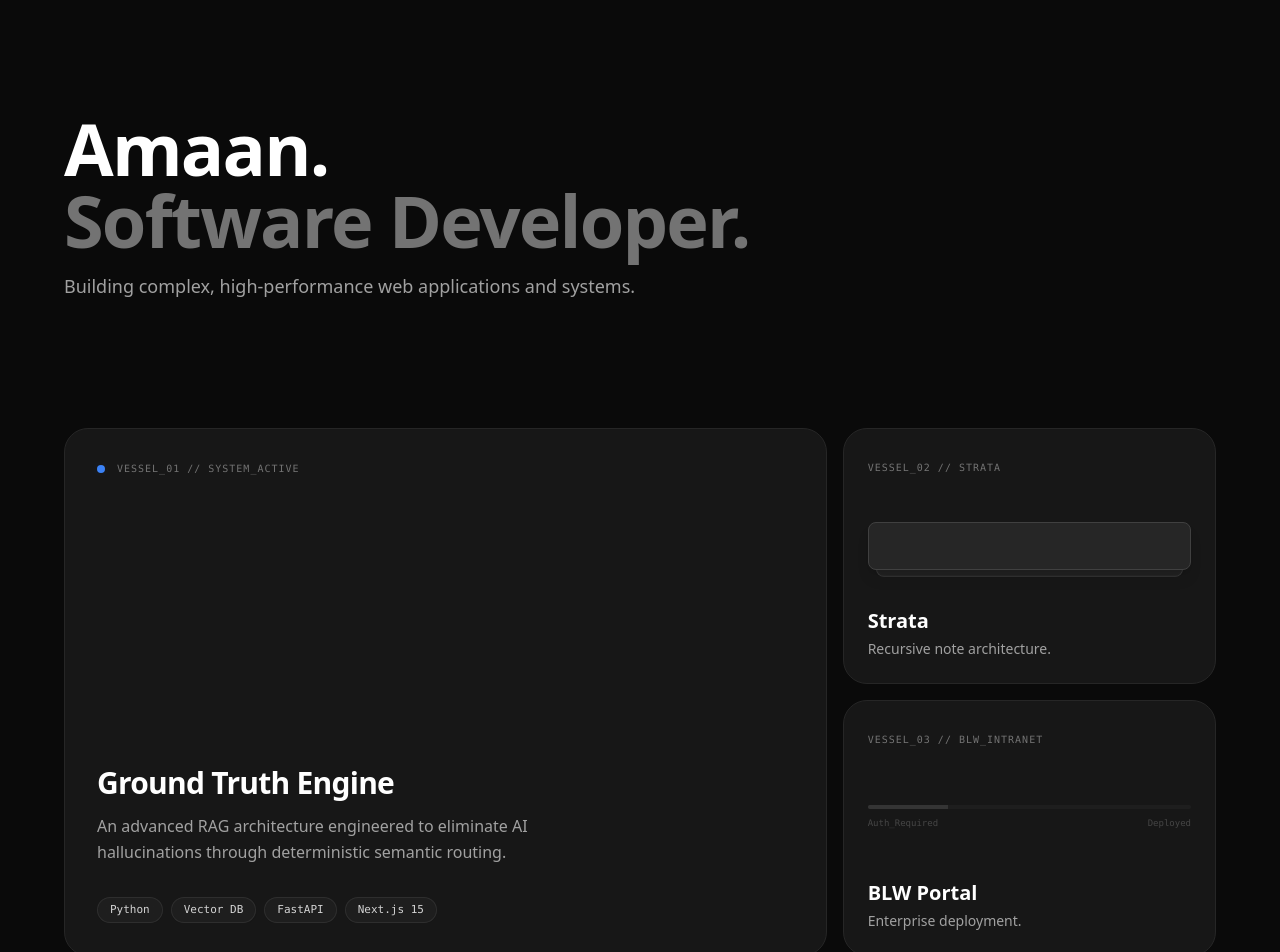
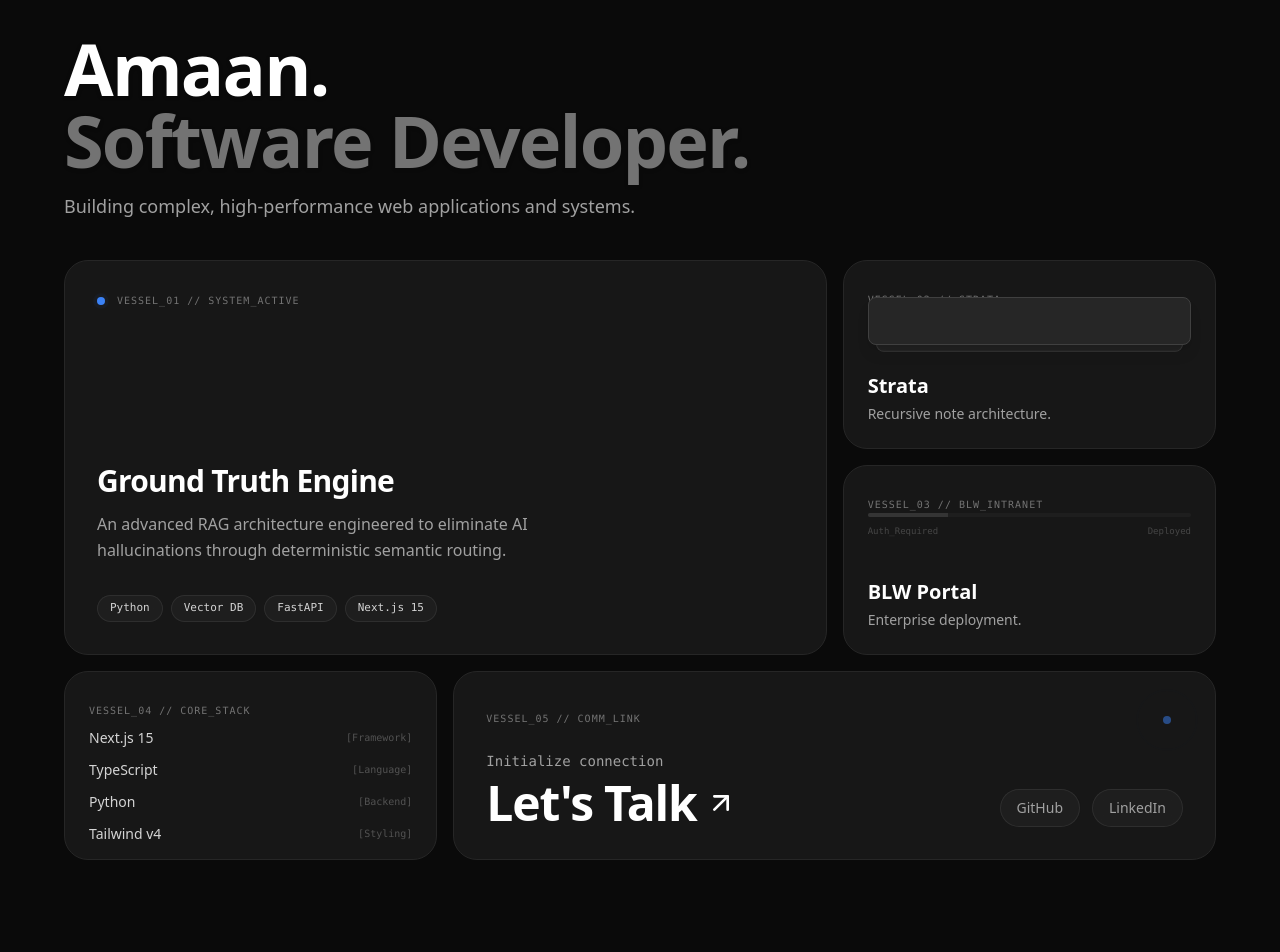
Before and after one commit to amaaxx/horcrux, a Next.js app in the folder frontend/: page / in a window 1280 px wide. Shown: the top 952 px of the page. After the commit the page ends 892 px from the top, so only its background shows below. Built offline with nearby package versions, Linux system fonts and the light colour scheme.

Commit message:
style: fix grid flexbox overflows and unify visual environment

```diff
--- a/frontend/app/page.tsx
+++ b/frontend/app/page.tsx
@@ -4,14 +4,11 @@ import Link from "next/link";
 import { motion, Variants } from "framer-motion";
 
 export default function Home() {
-  // Animation settings for the staggered grid loading
   const container: Variants = {
     hidden: { opacity: 0 },
     show: {
       opacity: 1,
-      transition: {
-        staggerChildren: 0.15,
-      },
+      transition: { staggerChildren: 0.15 },
     },
   };
 
@@ -25,17 +22,22 @@ export default function Home() {
   };
 
   return (
-    <main className="min-h-screen bg-background text-white p-4 md:p-8 font-sans selection:bg-accent selection:text-white">
-      <div className="max-w-6xl mx-auto space-y-12">
+    <main className="relative min-h-[100dvh] flex flex-col justify-center bg-background text-white p-4 md:p-8 font-sans selection:bg-accent selection:text-white overflow-hidden">
+
+      {/* Unified Environment: Radial Spotlight & Grid */}
+      <div className="absolute inset-0 bg-[radial-gradient(ellipse_at_center,_var(--tw-gradient-stops))] from-neutral-800/20 via-background to-background pointer-events-none z-0" />
+      <div className="absolute inset-0 bg-grid-white/[0.01] bg-[size:30px_30px] pointer-events-none z-0" />
+
+      <div className="max-w-6xl w-full mx-auto space-y-8 md:space-y-10 py-10 md:py-0 relative z-10">
 
         {/* HERO SECTION */}
         <motion.header
           initial={{ opacity: 0, y: -20 }}
           animate={{ opacity: 1, y: 0 }}
           transition={{ duration: 0.5 }}
-          className="py-20"
+          className="pt-4 md:pt-0"
         >
-          <h1 className="text-5xl md:text-7xl font-bold tracking-tight mb-4">
+          <h1 className="text-5xl md:text-6xl lg:text-7xl font-bold tracking-tight mb-4 drop-shadow-sm">
             Amaan. <br className="hidden md:block" />
             <span className="text-neutral-500">Software Developer.</span>
           </h1>
@@ -49,21 +51,16 @@ export default function Home() {
           variants={container}
           initial="hidden"
           animate="show"
-          className="grid grid-cols-1 md:grid-cols-3 md:grid-rows-3 gap-4 h-auto md:h-[800px]"
+          className="grid grid-cols-1 md:grid-cols-3 md:grid-rows-3 gap-4 h-auto md:h-[65vh] md:min-h-[600px] md:max-h-[800px]"
         >
 
-          {/* ========================================== */}
-          {/* VESSEL 01: Ground Truth Engine (Main Card) */}
-          {/* ========================================== */}
+          {/* VESSEL 01: Ground Truth Engine */}
           <Link href="/vessel/ground-truth-engine" className="md:col-span-2 md:row-span-2 block">
             <motion.div
               variants={item}
               className="relative overflow-hidden bg-surface border border-border rounded-3xl p-8 h-full flex flex-col justify-end transition-all duration-300 hover:border-neutral-600 active:scale-[0.98] active:border-neutral-500 group"
             >
-              {/* Hover Gradient Glow */}
               <div className="absolute inset-0 bg-gradient-to-br from-accent/10 to-transparent opacity-0 group-hover:opacity-100 transition-opacity duration-700" />
-
-              {/* Top Status Indicator */}
               <div className="absolute top-8 left-8 flex items-center gap-3">
                 <span className="relative flex h-2 w-2">
                   <span className="animate-ping absolute inline-flex h-full w-full rounded-full bg-accent opacity-75"></span>
@@ -73,23 +70,16 @@ export default function Home() {
                   Vessel_01 // System_Active
                 </span>
               </div>
-
-              {/* Core Content */}
-              <div className="relative z-10 mt-20 md:mt-0">
+              <div className="relative z-10 mt-auto md:mt-0 pt-20">
                 <h2 className="text-3xl font-bold mb-3 tracking-tight group-hover:text-accent transition-colors duration-300">
                   Ground Truth Engine
                 </h2>
                 <p className="text-neutral-400 max-w-md mb-8 leading-relaxed">
                   An advanced RAG architecture engineered to eliminate AI hallucinations through deterministic semantic routing.
                 </p>
-
-                {/* Tech Stack Pills */}
                 <div className="flex flex-wrap gap-2">
                   {['Python', 'Vector DB', 'FastAPI', 'Next.js 15'].map((tech) => (
-                    <span
-                      key={tech}
-                      className="px-3 py-1 text-[11px] font-mono text-neutral-300 bg-neutral-800/50 rounded-full border border-neutral-700/50 backdrop-blur-sm"
-                    >
+                    <span key={tech} className="px-3 py-1 text-[11px] font-mono text-neutral-300 bg-neutral-800/50 rounded-full border border-neutral-700/50 backdrop-blur-sm">
                       {tech}
                     </span>
                   ))}
@@ -98,9 +88,7 @@ export default function Home() {
             </motion.div>
           </Link>
 
-          {/* ========================================== */}
-          {/* VESSEL 02: Strata (Top Right)              */}
-          {/* ========================================== */}
+          {/* VESSEL 02: Strata */}
           <Link href="/vessel/strata" className="block">
           <motion.div
             variants={item}
@@ -111,24 +99,20 @@ export default function Home() {
                 Vessel_02 // Strata
               </span>
             </div>
-
-            {/* Interactive "Recursive Layers" Visual */}
-            <div className="relative mt-16 h-20 w-full flex items-center justify-center">
+            {/* Fixed overflow: replaced mt-16 with my-auto to perfectly suspend the graphic */}
+            <div className="relative my-auto h-20 w-full flex items-center justify-center">
                <div className="absolute w-full h-12 bg-neutral-800 rounded-lg border border-neutral-700 transform transition-transform group-hover:-translate-y-3 group-hover:scale-[0.98] duration-500 z-10 shadow-lg" />
                <div className="absolute w-full h-12 bg-neutral-800/80 rounded-lg border border-neutral-700/80 transform translate-y-2 scale-[0.95] transition-transform group-hover:-translate-y-0 group-hover:scale-[0.92] duration-500 z-0" />
                <div className="absolute w-full h-12 bg-neutral-800/40 rounded-lg border border-neutral-700/50 transform translate-y-4 scale-[0.90] transition-transform group-hover:translate-y-3 group-hover:scale-[0.85] duration-500 -z-10" />
             </div>
-
-            <div className="relative z-20 mt-8">
+            <div className="relative z-20 mt-4">
               <h2 className="text-xl font-bold mb-1 group-hover:text-accent transition-colors duration-300">Strata</h2>
               <p className="text-neutral-400 text-sm">Recursive note architecture.</p>
             </div>
           </motion.div>
           </Link>
 
-          {/* ========================================== */}
-          {/* VESSEL 03: BLW Portal (Middle Right)       */}
-          {/* ========================================== */}
+          {/* VESSEL 03: BLW Portal */}
           <Link href="/vessel/blw-portal" className="block">
           <motion.div
             variants={item}
@@ -139,9 +123,8 @@ export default function Home() {
                 Vessel_03 // BLW_Intranet
               </span>
             </div>
-
-            {/* Enterprise Security Loading Bar Visual */}
-            <div className="relative mt-16 flex-grow flex items-center justify-start opacity-50 group-hover:opacity-100 transition-opacity duration-500">
+            {/* Fixed overflow: replaced mt-16 with my-auto */}
+            <div className="relative my-auto w-full flex items-center justify-start opacity-50 group-hover:opacity-100 transition-opacity duration-500">
                <div className="flex flex-col gap-2 w-full">
                  <div className="h-1 w-full bg-neutral-800 rounded-full overflow-hidden">
                    <div className="h-full bg-neutral-600 w-1/4 group-hover:bg-accent group-hover:w-full transition-all duration-1000 ease-in-out"></div>
@@ -152,17 +135,14 @@ export default function Home() {
                  </div>
                </div>
             </div>
-
-            <div className="relative z-20 mt-8">
+            <div className="relative z-20 mt-4">
               <h2 className="text-xl font-bold mb-1 group-hover:text-accent transition-colors duration-300">BLW Portal</h2>
               <p className="text-neutral-400 text-sm">Enterprise deployment.</p>
             </div>
           </motion.div>
           </Link>
 
-          {/* ========================================== */}
-          {/* VESSEL 04: Core Stack (Bottom Left)        */}
-          {/* ========================================== */}
+          {/* VESSEL 04: Core Stack */}
           <Link href="/vessel/core-stack" className="block">
           <motion.div
             variants={item}
@@ -173,9 +153,8 @@ export default function Home() {
                 Vessel_04 // Core_Stack
               </span>
             </div>
-
-            {/* Terminal-style Tech List */}
-            <div className="mt-16 z-20 w-full">
+            {/* Fixed overflow: replaced mt-16 with my-auto */}
+            <div className="my-auto z-20 w-full pt-8">
               <div className="flex flex-col gap-3">
                 {[
                   { name: "Next.js 15", category: "Framework" },
@@ -198,40 +177,46 @@ export default function Home() {
           </motion.div>
           </Link>
 
-         {/* ========================================== */}
-          {/* VESSEL 05: Comm Link (Bottom Middle/Right) */}
-          {/* ========================================== */}
+          {/* VESSEL 05: Comm Link */}
           <motion.div
             variants={item}
             className="relative overflow-hidden bg-surface border border-border rounded-3xl p-8 md:col-span-2 flex flex-col justify-end transition-all duration-300 hover:border-neutral-600 active:scale-[0.98] active:border-neutral-500 group"
           >
-            {/* INVISIBLE CLICKABLE OVERLAY (Sibling, not Parent) */}
             <Link href="/vessel/comm-link" className="absolute inset-0 z-10" aria-label="Open Comm Link" />
 
-            {/* Radar / Signal Animation */}
             <div className="absolute top-0 right-0 p-8 opacity-50 group-hover:opacity-100 transition-opacity duration-500 pointer-events-none">
                <div className="relative flex h-8 w-8 items-center justify-center">
                  <div className="animate-ping absolute inline-flex h-full w-full rounded-full border border-accent opacity-30"></div>
                  <div className="relative inline-flex rounded-full h-2 w-2 bg-accent"></div>
                </div>
             </div>
-
             <div className="absolute top-8 left-8 pointer-events-none">
               <span className="font-mono text-[10px] text-neutral-500 tracking-widest uppercase">
                 Vessel_05 // Comm_Link
               </span>
             </div>
-
-            {/* Core Content */}
             <div className="relative z-20 flex flex-col md:flex-row items-start md:items-end justify-between w-full gap-6 mt-16 md:mt-0">
               <div className="pointer-events-none">
                 <p className="text-neutral-400 mb-2 font-mono text-sm">Initialize connection</p>
-                <h2 className="text-4xl md:text-5xl font-bold tracking-tight group-hover:text-accent transition-colors duration-300">
-                  Let's Talk <span className="inline-block transform group-hover:translate-x-2 transition-transform duration-300">↗</span>
+                <h2 className="text-4xl md:text-5xl font-bold tracking-tight group-hover:text-accent transition-colors duration-300 flex items-center">
+                  Let's Talk
+                  {/* Upgraded SVG Arrow to prevent Windows Emoji rendering */}
+                  <svg
+                    width="32"
+                    height="32"
+                    viewBox="0 0 24 24"
+                    fill="none"
+                    stroke="currentColor"
+                    strokeWidth="2"
+                    strokeLinecap="round"
+                    strokeLinejoin="round"
+                    className="ml-2 transform group-hover:translate-x-1 group-hover:-translate-y-1 transition-transform duration-300"
+                  >
+                    <line x1="7" y1="17" x2="17" y2="7"></line>
+                    <polyline points="7 7 17 7 17 17"></polyline>
+                  </svg>
                 </h2>
               </div>
-
-              {/* Social Pills (Higher z-index to stay clickable) */}
               <div className="flex gap-3 relative z-30">
                 <a href="https://github.com/amaaxx" target="_blank" rel="noopener noreferrer" className="px-4 py-2 text-sm bg-neutral-800/50 rounded-full border border-neutral-700/50 text-neutral-400 hover:text-white hover:border-neutral-500 active:scale-95 transition-all backdrop-blur-sm">
                   GitHub
@@ -244,7 +229,6 @@ export default function Home() {
           </motion.div>
 
         </motion.section>
-
       </div>
     </main>
   );
```
